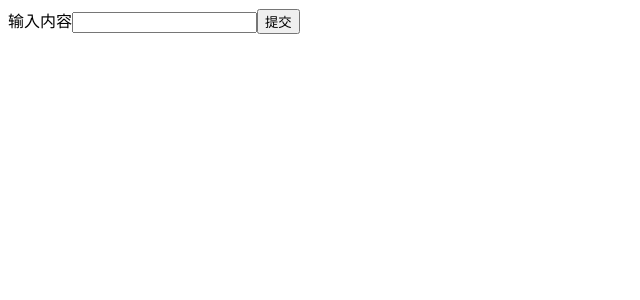
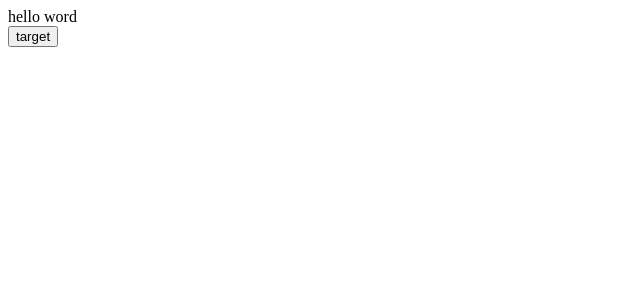
Before and after one commit to cxltybz/my-app, a React (Create React App) app: page / in a window 1280 px wide. Shown: the top 300 px of the page, without its empty margins (0-640 px from the left). Built offline with nearby package versions, Linux system fonts and the light colour scheme.

Commit message:
css样式

```diff
--- a/package.json
+++ b/package.json
@@ -6,6 +6,7 @@
     "@testing-library/jest-dom": "^5.16.5",
     "@testing-library/react": "^13.4.0",
     "@testing-library/user-event": "^13.5.0",
+    "axios": "^1.1.3",
     "prop-types": "^15.8.1",
     "react": "^18.2.0",
     "react-dom": "^18.2.0",
--- /dev/null
+++ b/src/App.js
@@ -0,0 +1,24 @@
+import React from 'react';
+import './index.css'
+class App extends React.Component {
+  constructor (props){
+    super(props)
+    this.state={
+      show:true
+    }
+    this.onChange=this.onChange.bind(this)
+  }
+  onChange(){
+    this.setState({
+      show:!this.state.show
+    })
+  }
+  render (){
+    return <>
+    <div className={this.state.show? 'show':'hide'}>hello word</div>
+    <button onClick={this.onChange}>target</button>
+    </>
+  }
+}
+
+export default App;
--- a/src/TodoItem.js
+++ b/src/TodoItem.js
@@ -4,15 +4,24 @@ class TodoItem extends Component {
     constructor(props) {
         super(props)
     }
+    // 组件被更新之前,他会自动执行
+    shouldComponentUpdate(nextProps, nextState) {
+        if (nextProps.item !== this.props.item) {
+            return true
+        } else {
+            return false
+        }
+
+    }
     onDeltel() {
         const { index, onDeltel } = this.props
-        console.log(typeof index);
+
         onDeltel(index)
     }
     render() {
-        const { test } = this.props
+        console.log('child render');
         return <div onClick={this.onDeltel.bind(this)}>
-            {test}-- {this.props.item}
+            {this.props.item}
         </div>
     }
 }
@@ -24,7 +33,7 @@ TodoItem.propTypes = {
     index: PropTypes.number,
     onDeltel: PropTypes.func,
     item: PropTypes.oneOfType([PropTypes.number, PropTypes.string]),
-    test: PropTypes.string.isRequired
+
 }
 TodoItem.defaultProps = {
     test: 'hello word'
--- a/src/TodoList.js
+++ b/src/TodoList.js
@@ -1,6 +1,7 @@
 import React, { Component } from "react";
 // import React, { useState } from "react";
-import TodoItem from './TodoItem'
+import TodoItem from './TodoItem';
+import axios from "axios";
 class TodoList extends Component {
     constructor(props) {
         super(props);
@@ -44,14 +45,42 @@ class TodoList extends Component {
                 onDeltel={this.onDeltel} />)
         })
     }
+    // 组件被挂载到页面之后,自动被执行
+    componentDidMount() {
+        // console.log('componentDidMount');
+        axios.get('/api/todolist').then((res) => {
+            console.log(res.data);
+            this.setState(() => {
+                return {
+                    list: res.data
+                }
+            })
+        }).catch(() => {
+
+        });
+    }
+    // 组件被更新之前,他会自动执行
+    shouldComponentUpdate() {
+        console.log('shouldComponentUpdate');
+        return true
+    }
+    // 组件被更新之前,它会自动执行,但是他在shouldComponentUpdate之后
+    // 如果shouldComponentUpdate返回true它才执行
+    // 如果返回false,这个函数就不会被执行了
+    componentWillUpdate() {
+        console.log('componentWillUpdate');
+    }
+
     render() {
+        console.log('child render');
         return <>
             <div>
                 <label htmlFor="input">输入内容</label>
-                <input id="input" value={this.state.inputValue} onChange={this.handInputonChange} />
+                <input id="input" value={this.state.inputValue} onChange={this.handInputonChange}
+                />
                 <button onClick={this.onhandClick}>提交</button>
             </div>
-            <ul>
+            <ul >
                 {
                     this.getTodoItem()
                 }
--- /dev/null
+++ b/src/index.css
@@ -0,0 +1,21 @@
+.show {
+    opacity: 1;
+    transition: all 1s ease-in;
+}
+.hide {
+    animation: hide-item 2s ease-in forwards;
+}
+@keyframes hide-item {
+    0% {
+        opacity: 1;
+        color: red;
+    }
+    50% {
+        opacity: 0.5;
+        color: greenyellow;
+    }
+    100% {
+        opacity: 0;
+        color: aqua;
+    }
+}
--- a/src/index.js
+++ b/src/index.js
@@ -1,12 +1,12 @@
 import React from 'react';
 import ReactDOM from 'react-dom/client';
-import TodoList from './TodoList';
+import App from './App';
 import reportWebVitals from './reportWebVitals';
 
 const root = ReactDOM.createRoot(document.getElementById('root'));
 root.render(
   <React.StrictMode>
-    <TodoList />
+    <App />
   </React.StrictMode>
 );
 
```
Also changed, not shown: 1 other file (tests, documents, lock files or other folders).
